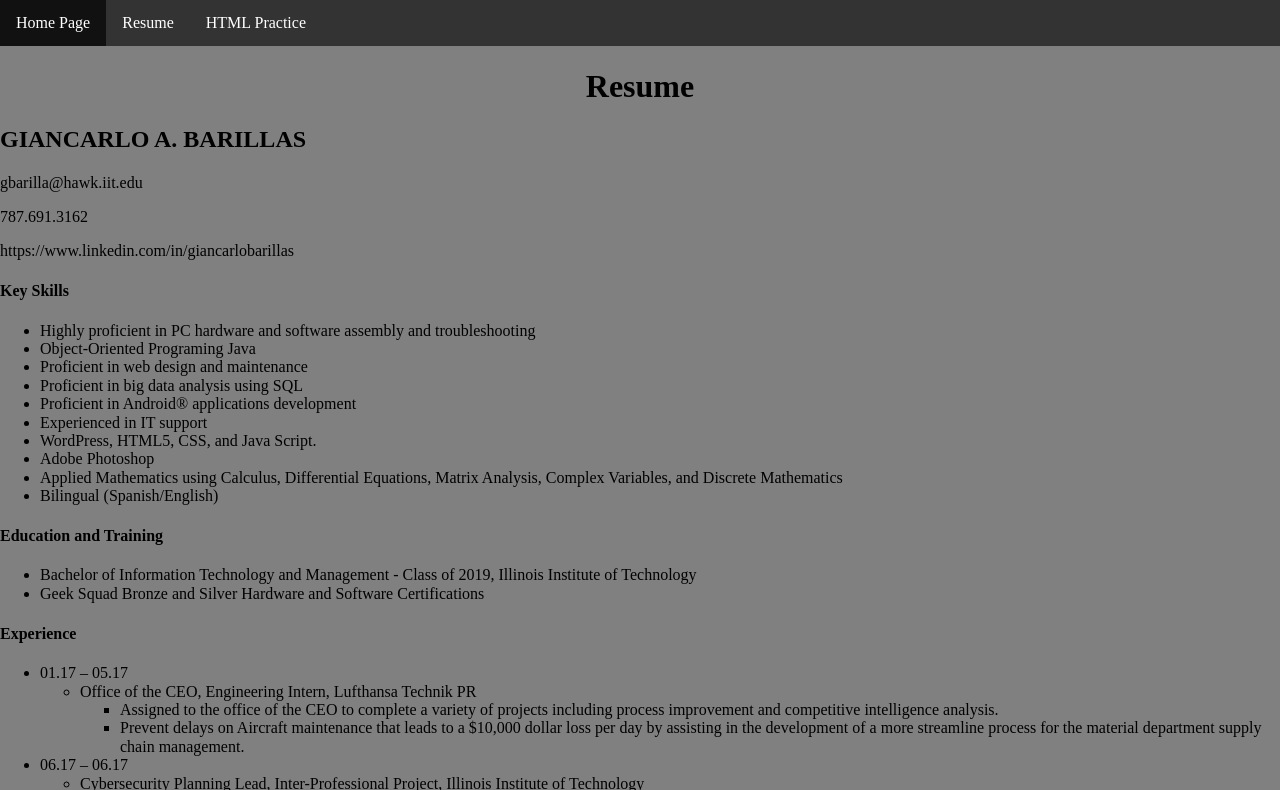
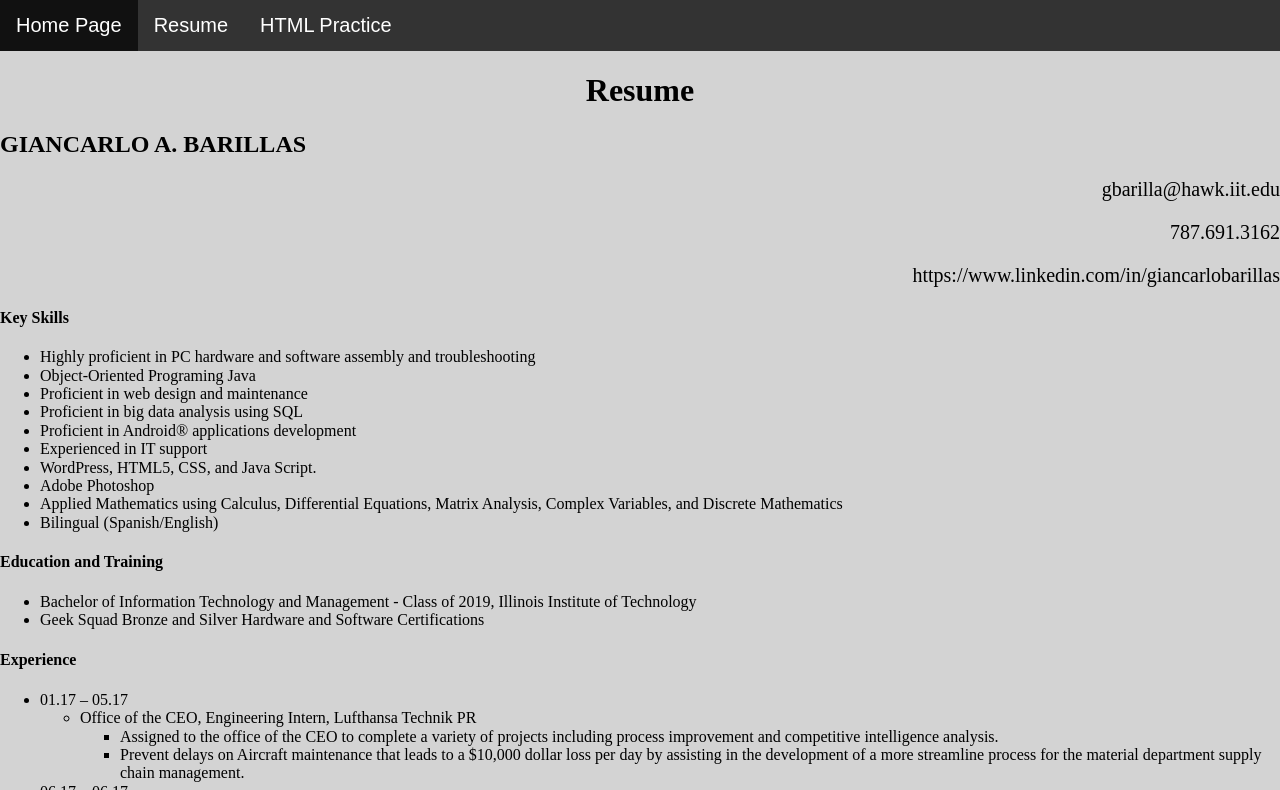
Before and after one commit to giancarlobarillas/project2, a plain HTML site: page resume.html in a window 1280 px wide. Shown: the top 790 px of the page. Drawn offline with Linux system fonts and the light colour scheme.

Commit message:
add link to linkedin and move contact info
move contact info to the right

```diff
--- a/css/styles.css
+++ b/css/styles.css
@@ -1,5 +1,11 @@
 body{
     background-color:gray;
+}
+body.resume{
+    background-color: lightgray;
+}
+body.pratice{
+    background-color: lightgray;
 }
 h1{
     text-align: center;
@@ -21,6 +27,8 @@ li.nav{
 li a.nav{
     display: block;
     color: white;
+    font-family:sans-serif;
+    font-size: 20px;
     text-align: center;
     padding: 14px 16px;
     text-decoration: none;
@@ -40,6 +48,21 @@ div.aboutme{
     background-color: lightgray;
 }
 div.info{
-    width: 50%;
+    display: table;
     margin: 0 auto;
+    font-family: cursive;
+    border-radius: 20px;
+    border-style: solid;
+
 }
+li a.active{
+    background-color: black;
+}
+div.contactinfo{
+    text-align: right;
+    font-size: 20px;
+}
+a.clear{
+    text-decoration: none;
+    color: black;
+}
--- a/resume.html
+++ b/resume.html
@@ -6,7 +6,7 @@
     <link rel="stylesheet" type="text/css" href="css/styles.css">
 	<title>ITMD-361 Internet Technologies and Web Design</title>
 </head>
-<body>
+<body class="resume">
     <ul class="nav">
         <li class="nav"><a  class="nav" href="index.html">Home Page</a></li>
         <li class="nav"><a class="nav" href="resume.html">Resume</a></li>
@@ -14,9 +14,11 @@
     </ul>
     <h1>Resume</h1>
     <h2>GIANCARLO A. BARILLAS</h2>
-    <p>gbarilla@hawk.iit.edu</p>
-    <p>787.691.3162</p>
-    <p>https://www.linkedin.com/in/giancarlobarillas</p>
+    <div class="contactinfo">
+        <p>gbarilla@hawk.iit.edu</p>
+        <p>787.691.3162</p>
+        <a class="clear" href="https://www.linkedin.com/in/giancarlobarillas/">https://www.linkedin.com/in/giancarlobarillas</a>
+    </div>
     <h4>Key Skills</h4>
     <ul>
         <li>Highly proficient in PC hardware and software assembly and troubleshooting</li>
```
Also changed, not shown: htmlpractice.html (+1 -1 lines).
